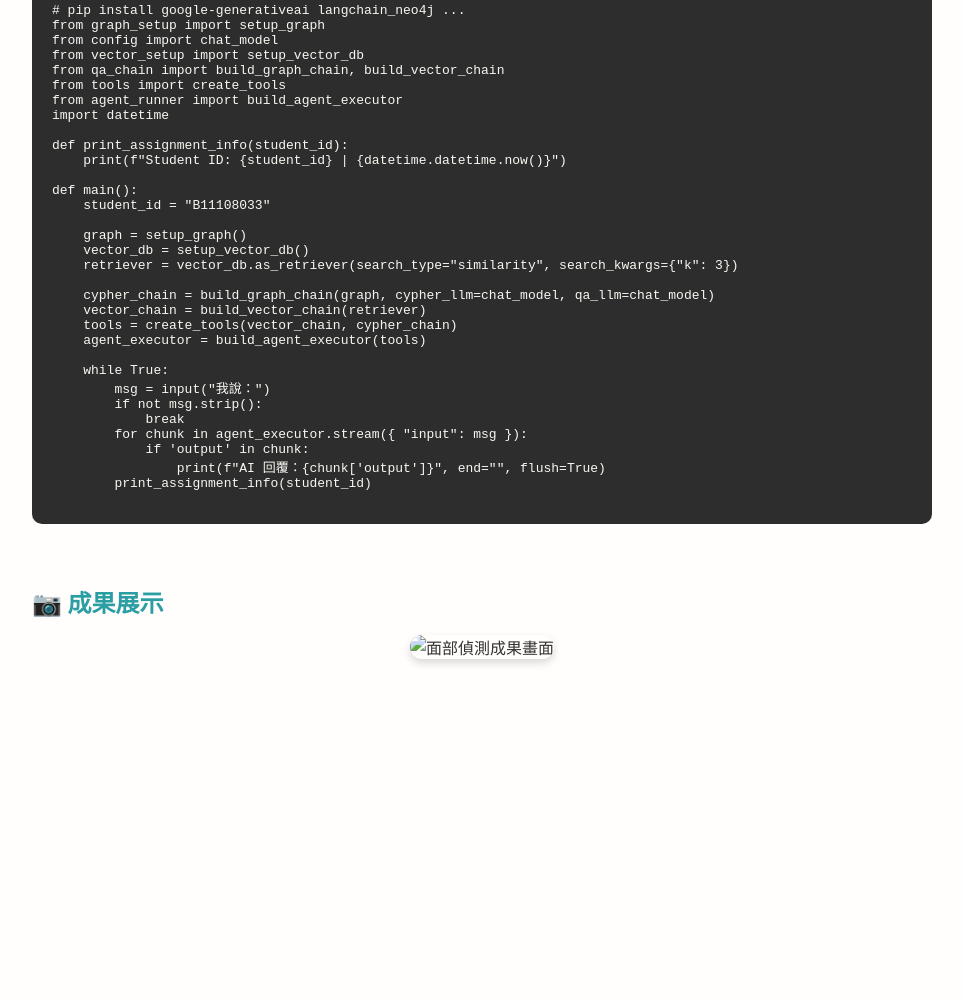
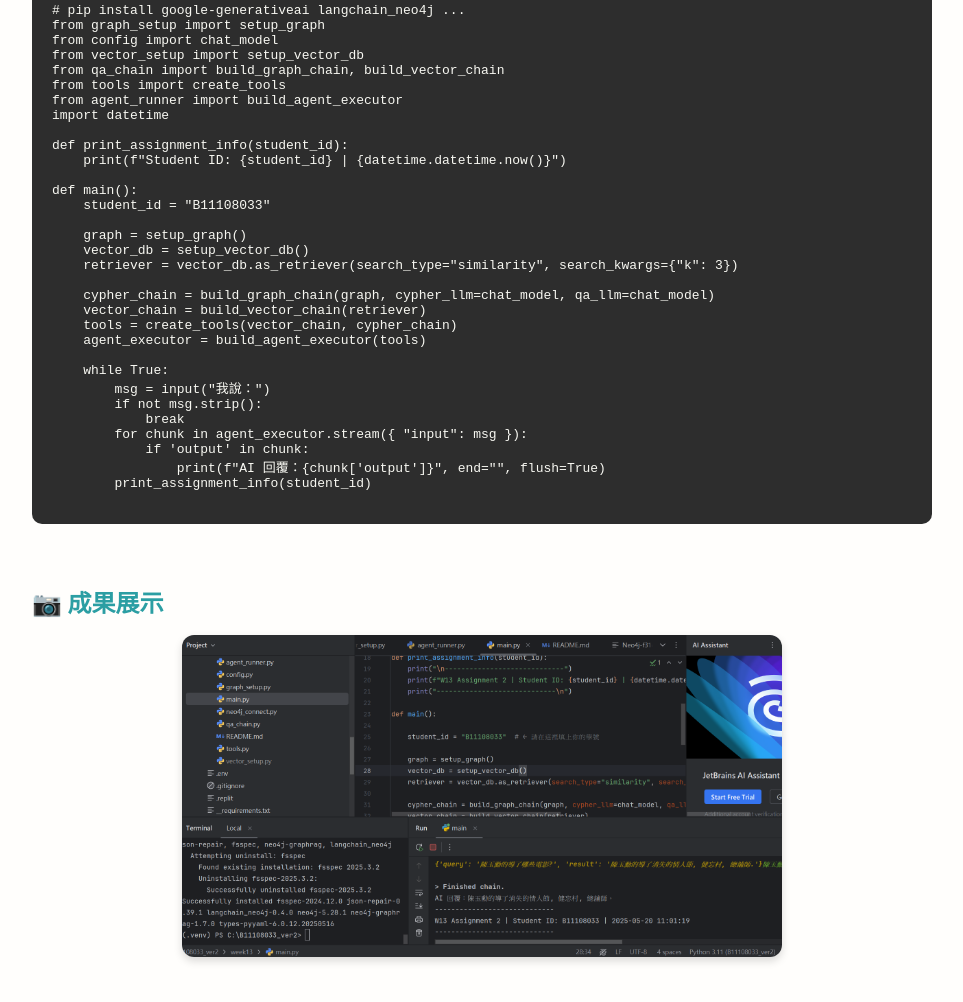
Before and after one commit to NJ-ZHONG/nj-zhong.github.io-, a plain HTML site: page neo4j.html in a window 1280 px wide. Shown: the part 742-1744 px from the top of the page, without its empty margins (158-1121 px from the left). Before the commit the page ends 1501 px from the top, so only its background shows below. Drawn offline with Linux system fonts and the light colour scheme.

Commit message:
Update neo4j.html

```diff
--- a/neo4j.html
+++ b/neo4j.html
@@ -135,7 +135,7 @@
   <section>
     <h2>📷 成果展示</h2>
     <div class="image-preview">
-      <img src="./static/neo4j.png" alt="面部偵測成果畫面">
+      <img src="neo4j.png" alt="面部偵測成果畫面">
     </div>
   </section>
 
```
